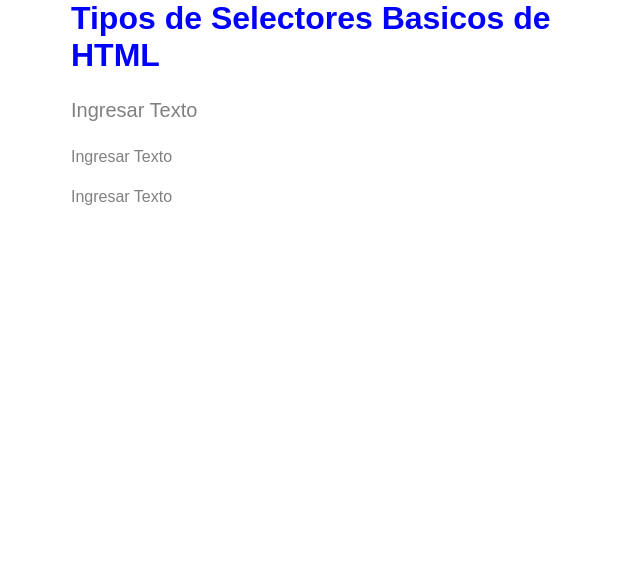
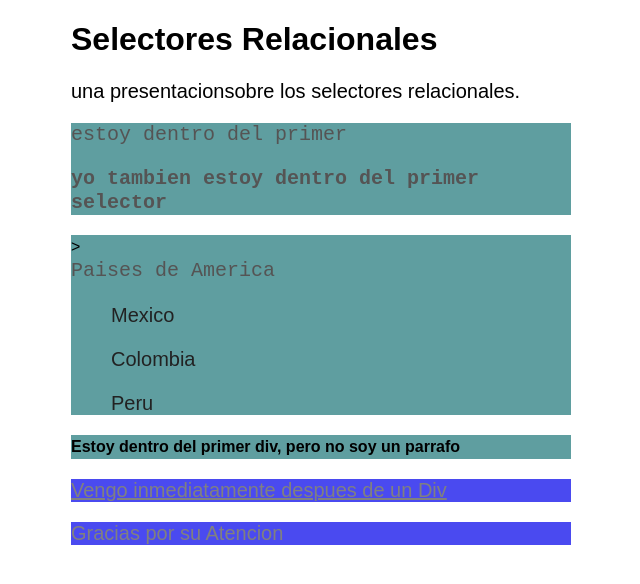
Before and after one commit to AvenaQuaker/21100158-PWB, a plain HTML site: page Parcial1/SelectoresBasicos/Selectores.HTML in a window 1280 px wide. Shown: the whole page, without its empty margins (319-959 px from the left). Drawn offline with Linux system fonts and the light colour scheme.

Commit message:
Selectores Basicos y de Relacion

```diff
--- a/Parcial1/SelectoresBasicos/Selectores.HTML
+++ b/Parcial1/SelectoresBasicos/Selectores.HTML
@@ -11,27 +11,64 @@
             margin: 0 auto;
         }
 
-        .Parrafo {
-            color: gray;
+        div {
+            background-color: cadetblue;
+            color: black;
             line-height: 1.5em;
         }
 
-        #Parte1 {
+        p {
             font-size: 20px;
         }
-        h1 {
+
+        div p {
             margin-top: 0;
-            color: blue
+            color: rgb(34, 34, 34)
+        }
+
+        div > p {
+            font-family: 'Courier New', Courier, monospace;
+            color: rgb(85, 84, 84)
+        }
+
+        div + p{
+            text-decoration: underline;
+        }
+
+        div ~ p{
+            color: gray;
+            background-color: rgb(74, 74, 240);
         }
 
     </style>
 </head>
 <body>
-    <h1> Tipos de Selectores Basicos de HTML</h1>
-
-    <p id="Parte1" class="Parrafo">Ingresar Texto</p>
-    <p id="Parte2" class="Parrafo">Ingresar Texto</p>
-    <p id="Parte3" class="Parrafo">Ingresar Texto</p>
-
+    <header>
+    <h1> Selectores Relacionales</h1>
+    </header>
+    <p> una presentacionsobre los selectores relacionales.<p>
+        <div>
+            <p> estoy dentro del primer <p>
+                <b>
+                    <p> yo tambien estoy dentro del primer selector</p>
+                </b>
+        </div>
+        <div>>
+            <p> Paises de America </p>
+            <ul>
+                <p> Mexico</p>
+            </ul>
+            <ul>
+                <p> Colombia </p>
+            </ul>
+            <ul>
+                <p> Peru </p>
+            </ul>
+        </div>
+        <div>
+            <b> Estoy dentro del primer div, pero no soy un parrafo</b>
+        </div>
+        <p> Vengo inmediatamente despues de un Div </p>
+        <p> Gracias por su Atencion </p>
 </body>
 </html>
```
